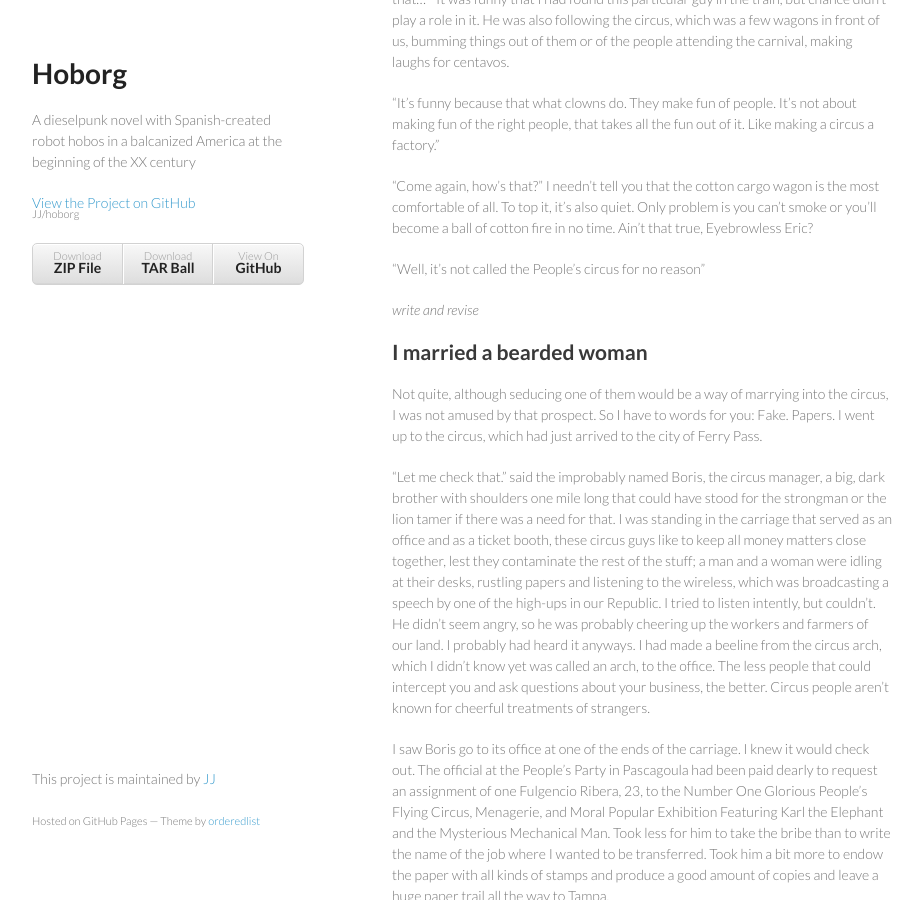
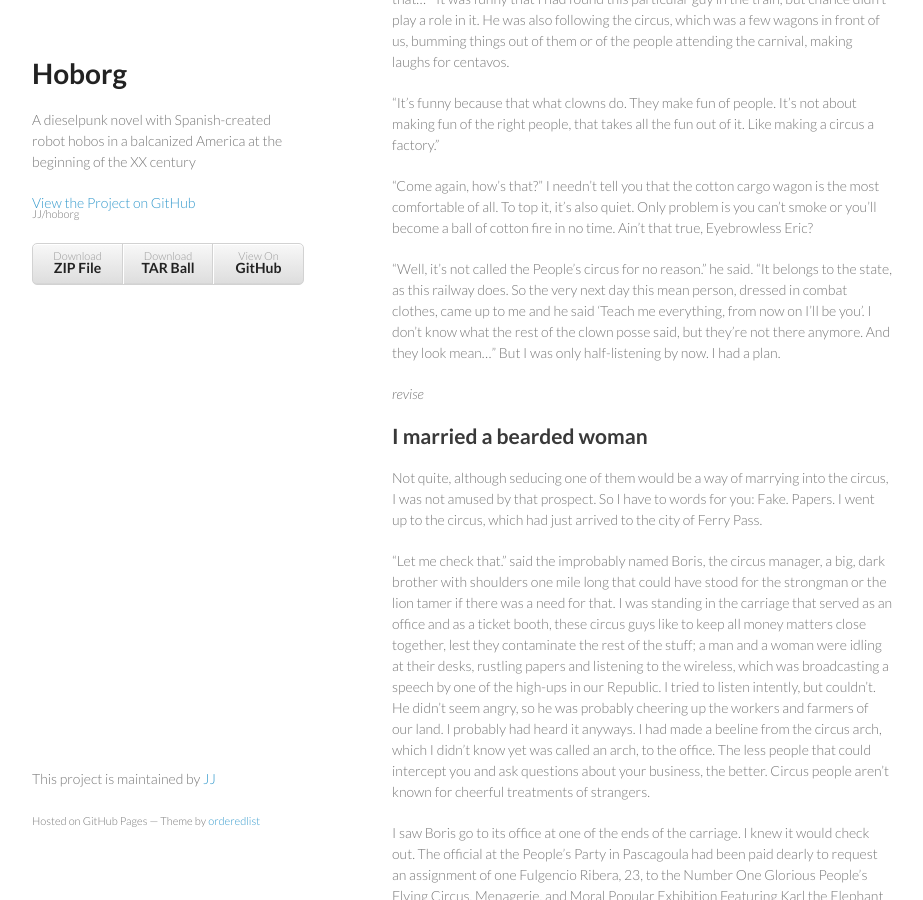
Before and after one commit to JJ/hoborg, a Jekyll site: the page built from text/text.md, in a window 1280 px wide and 900 px high, scrolled down 10095 px. Shown: the whole window, without its empty margins (178-1101 px from the left). Built offline with Jekyll 4.4.1, drawn with Linux system fonts in a browser that asks for light colours.

Commit message:
Sync text/text.md from master to gh-pages

```diff
--- a/text/text.md
+++ b/text/text.md
@@ -574,9 +574,14 @@ wagon is the most comfortable of all. To top it, it's also quiet. Only
 problem is you can't smoke or you'll become a ball of cotton fire in
 no time. Ain't that true, Eyebrowless Eric?
 
-"Well, it's not called the People's circus for no reason"
+"Well, it's not called the People's circus for no reason." he
+said. "It belongs to the state, as this railway does. So the very next
+day this mean person, dressed in combat clothes, came up to me and he
+said 'Teach me everything, from now on I'll be you'. I don't know what
+the rest of the clown posse said, but they're not there anymore. And
+they look mean..." But I was only half-listening by now. I had a plan.
 
-*write and revise*
+*revise*
 
 I married a bearded woman
 ------------------------------------
```
